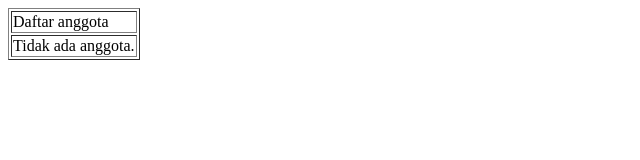
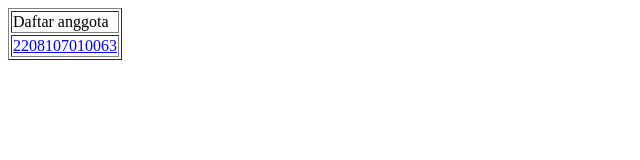
Before and after one commit to Hidayattt24/INF206-2024-5-WeaRay, a plain HTML site: page index.html in a window 1280 px wide. Shown: the whole page, without its empty margins (0-640 px from the left). Drawn offline with Linux system fonts and the light colour scheme.

Commit message:
add npm.html

```diff
--- a/index.html
+++ b/index.html
@@ -4,9 +4,15 @@
     <title>Utama – Admin</title>
   </head>
   <body>
-    <table border=”0”>
-      <tr><td>Daftar anggota</td></tr>
-      <tr><td>Tidak ada anggota.</td></tr>
+    <table border="”0”">
+      <tr>
+        <td>Daftar anggota</td>
+      </tr>
+      <tr>
+        <td>
+          <a href="2208107010063.html"> 2208107010063</a>
+        </td>
+      </tr>
     </table>
   </body>
 </html>
```
Also changed, not shown: 2208107010063.html (added, +12 -0 lines).
